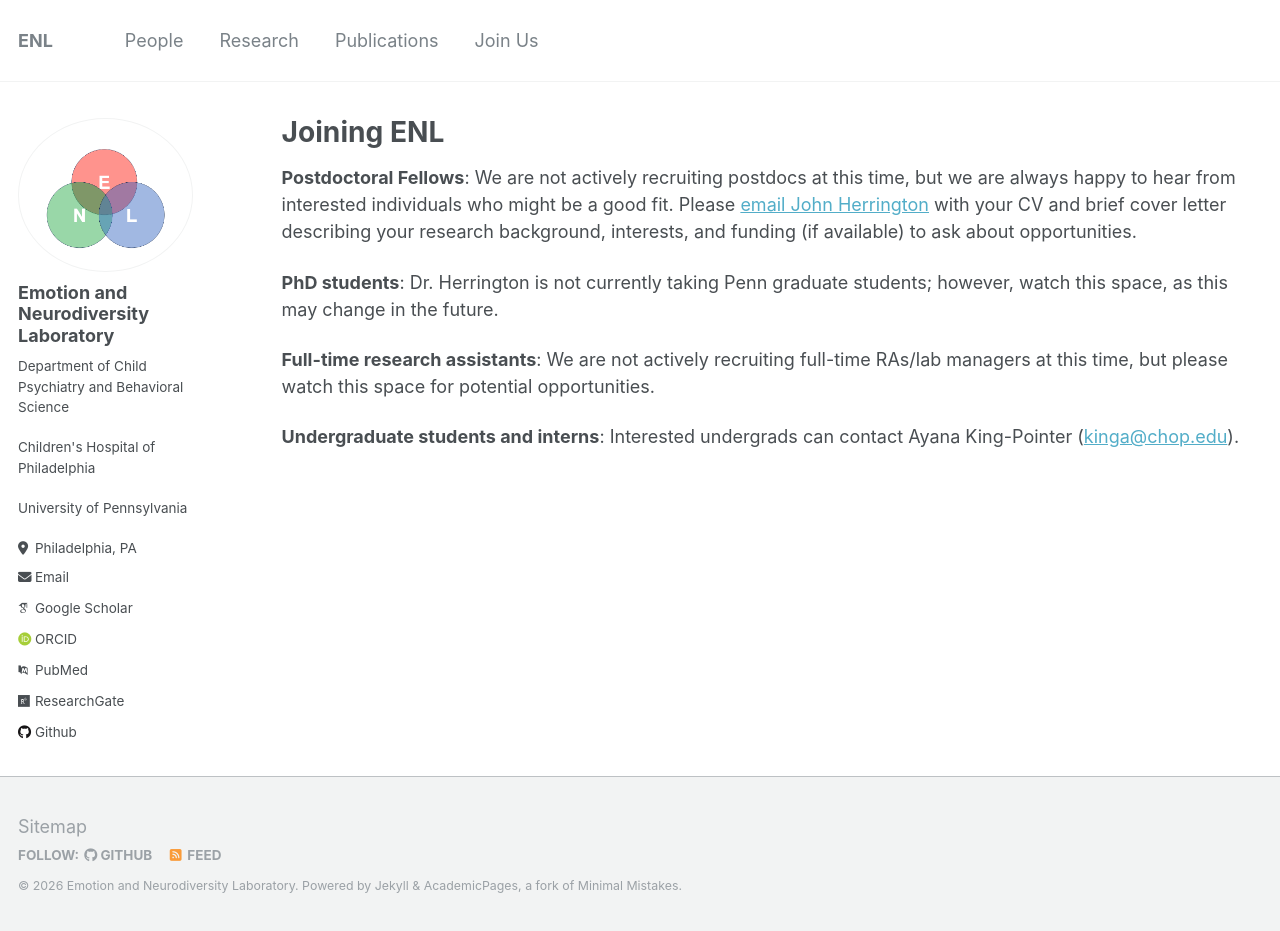
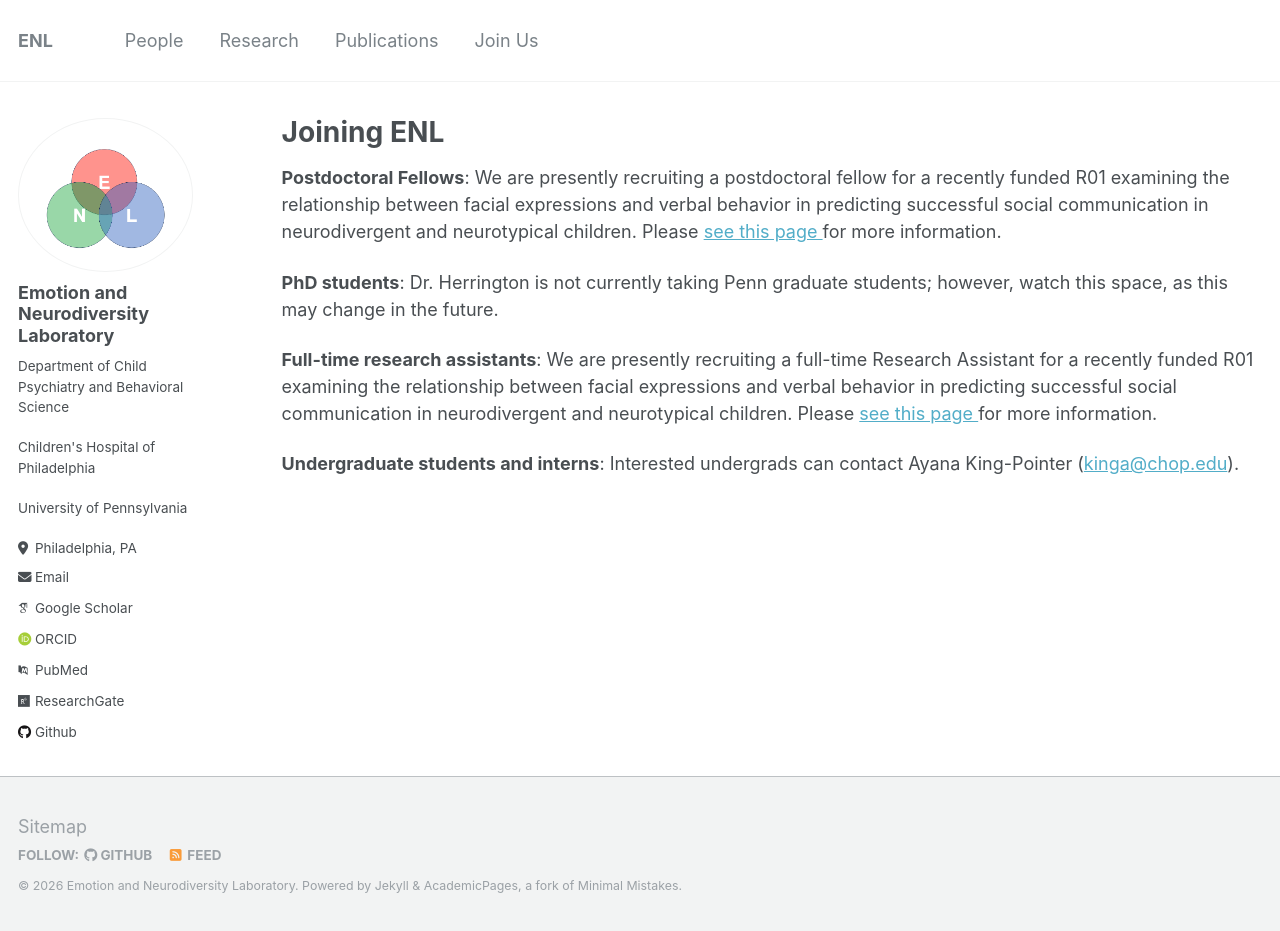
Before and after one commit to emotionneurodiversitylab/emotionneurodiversitylab.github.io, a Jekyll site: the page built from _pages/joinus.md, in a window 1280 px wide and 931 px high. Built offline with Jekyll 4.4.1, drawn with Linux system fonts in a browser that asks for light colours; some web fonts are replaced.

Commit message:
Update joinus.md
Added new job postings

```diff
--- a/_pages/joinus.md
+++ b/_pages/joinus.md
@@ -5,10 +5,10 @@ permalink: /joinus/
 author_profile: true
 ---
 
-**Postdoctoral Fellows**: We are not actively recruiting postdocs at this time, but we are always happy to hear from interested individuals who might be a good fit. Please <a href="mailto:herringtonj@chop.edu">email John Herrington</a> with your CV and brief cover letter describing your research background, interests, and funding (if available) to ask about opportunities.
+**Postdoctoral Fellows**: We are presently recruiting a postdoctoral fellow for a recently funded R01 examining the relationship between facial expressions and verbal behavior in predicting successful social communication in neurodivergent and neurotypical children.  Please <a href="https://careers.chop.edu/us/en/job/1026354/Research-Postdoctoral-Fellow-Center-for-Autism-Research"> see this page </a> for more information.
 
 **PhD students**: Dr. Herrington is not currently taking Penn graduate students; however, watch this space, as this may change in the future.
 
-**Full-time research assistants**: We are not actively recruiting full-time RAs/lab managers at this time, but please watch this space for potential opportunities.
+**Full-time research assistants**: We are presently recruiting a full-time Research Assistant for a recently funded R01 examining the relationship between facial expressions and verbal behavior in predicting successful social communication in neurodivergent and neurotypical children.  Please <a href="https://careers.chop.edu/us/en/job/1026354/Research-Postdoctoral-Fellow-Center-for-Autism-Research"> see this page </a> for more information.
 
 **Undergraduate students and interns**: Interested undergrads can contact Ayana King-Pointer ([kinga@chop.edu](mailto:kinga@chop.edu)).
```
